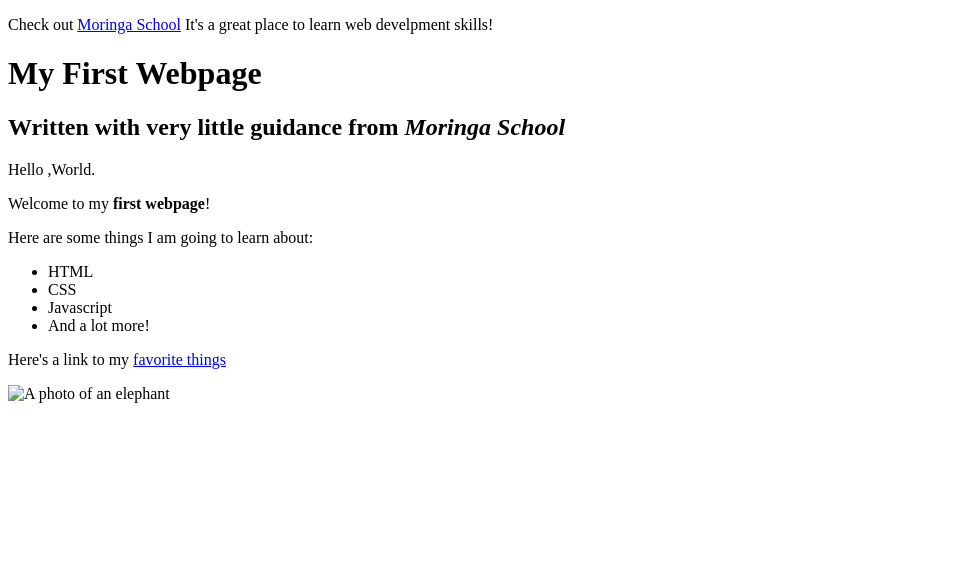
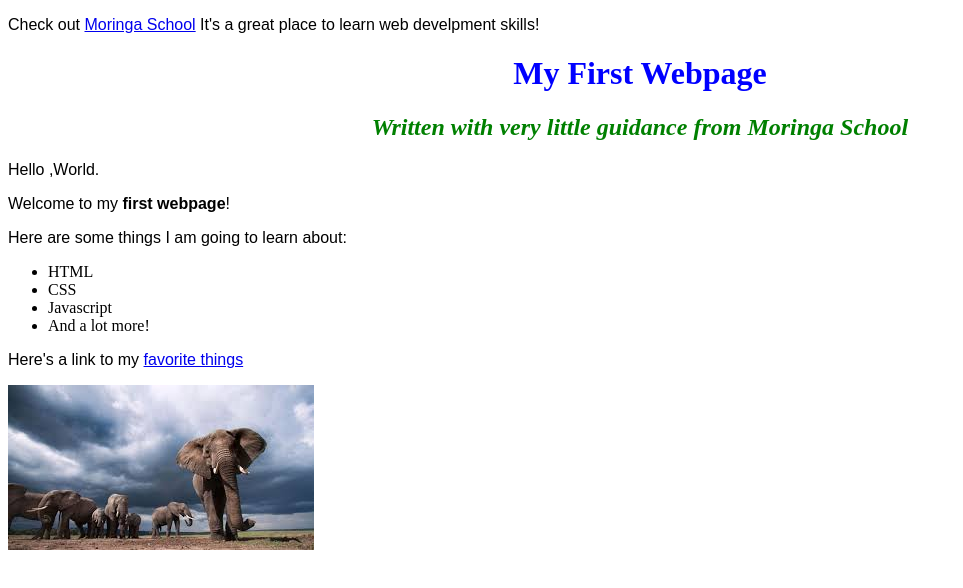
Before and after one commit to CareyFrancis/first-webpage, a plain HTML site: page index.html in a window 1280 px wide. Shown: the whole page, without its empty margins (0-963 px from the left). Drawn offline with Linux system fonts and the light colour scheme.

Commit message:
Changes the name of my-first-webpage.html file to index.html

```diff
--- /dev/null
+++ b/css/styles.css
@@ -0,0 +1,15 @@
+h1{
+  color:  #00f;
+  text-align: center;
+}
+h2{
+  color: green;
+  font-style: italic;
+  text-align: center;
+}
+p{
+  font-family: sans-serif;
+}
+/*ul{
+  line-height: 30px;
+}*/
--- a/my-first-webpage.html
+++ b/index.html
@@ -2,6 +2,8 @@
 <html>
 <head>
     <title>My First Webpage</title>
+    <link rel="icon" href="elephant.jpeg">
+    <link rel="stylesheet" href="css/styles.css" type ="text/css">
 </head
 <body>
   <p>Check out <a href="https://moringaschool.com">Moringa School</a> It's a great place to learn web develpment skills!</p>
```
Also changed, not shown: my-favorite-things.html (+3 -2 lines), elephant.jpeg (added).
